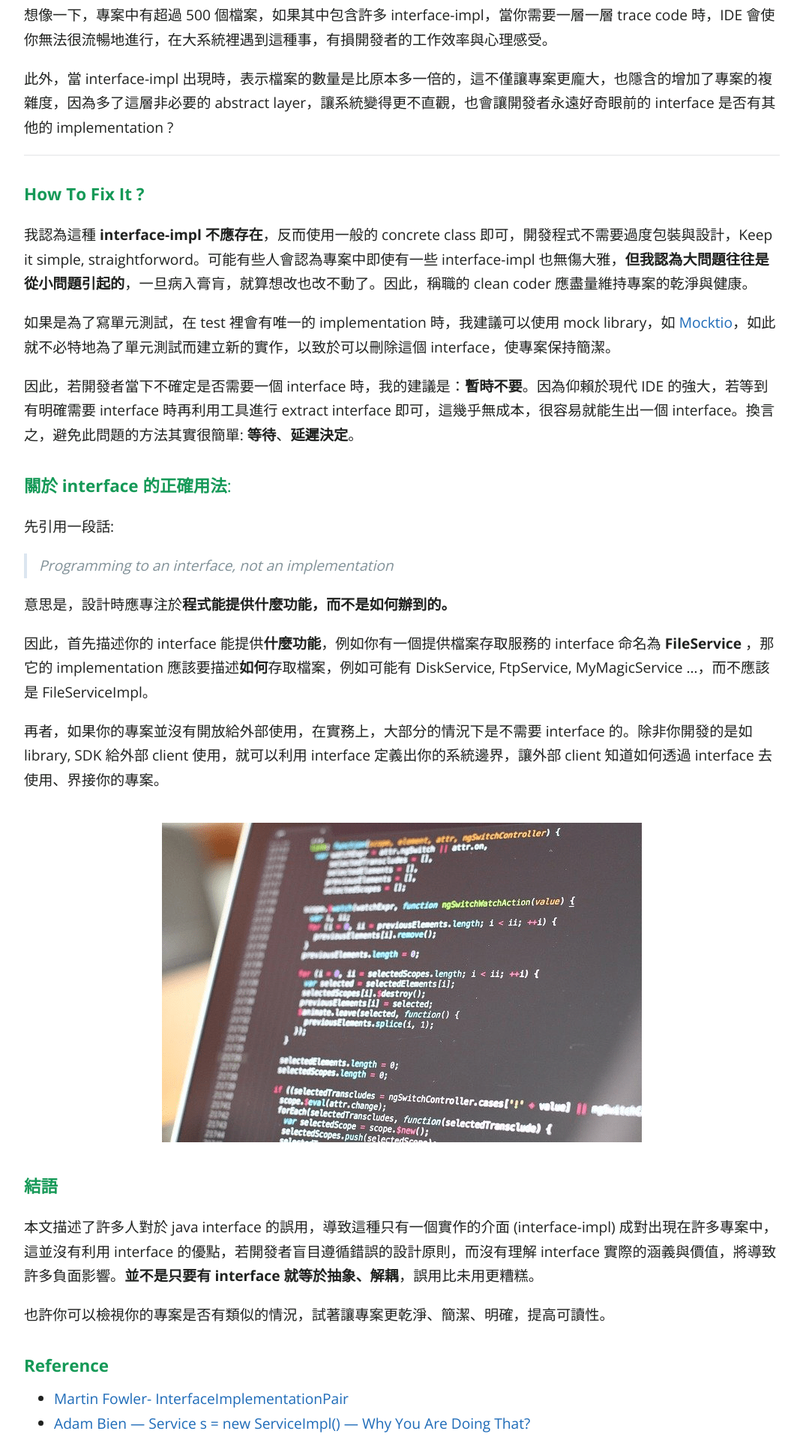
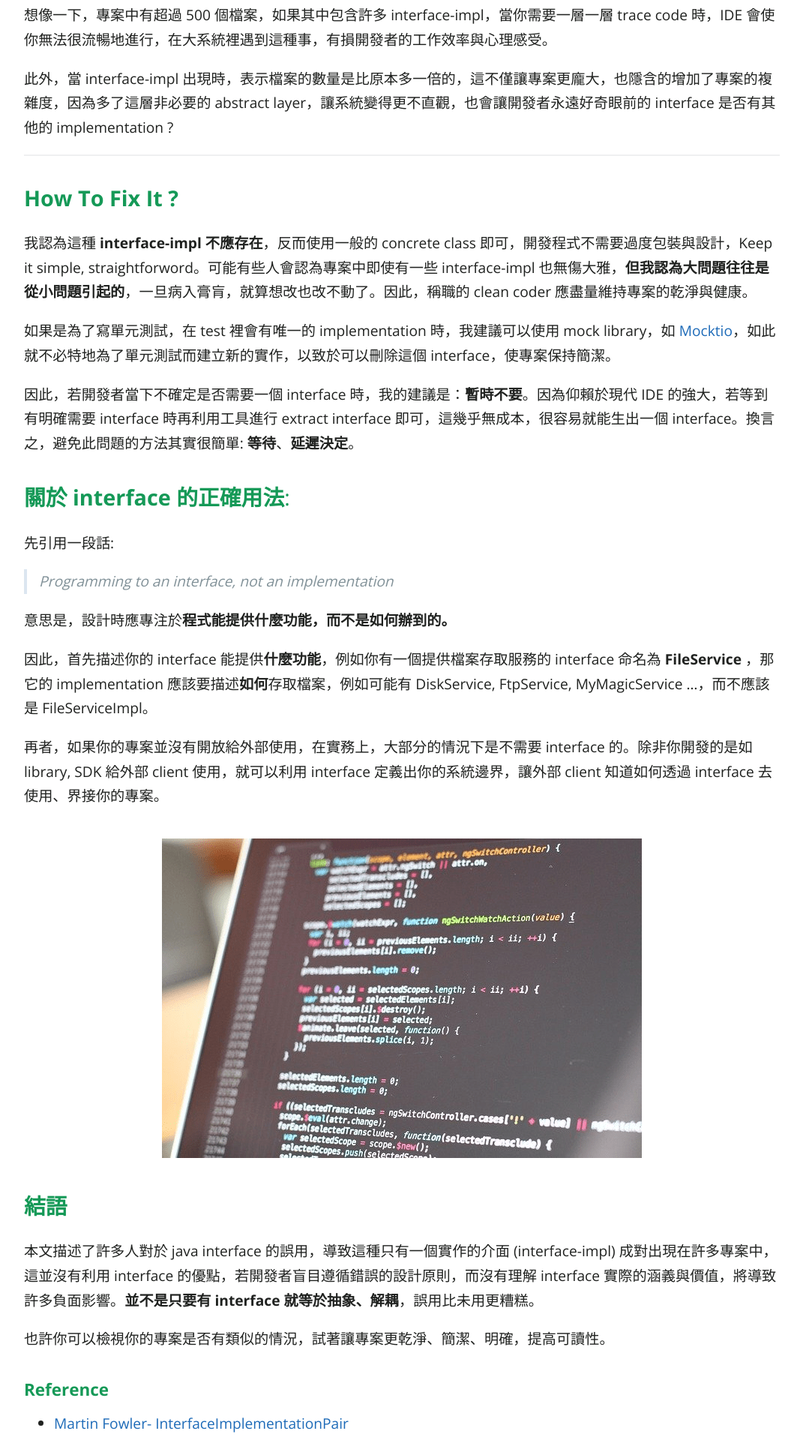
Before and after one commit to KaiSheng714/KaiSheng714.github.io, a Jekyll site: the page built from _posts/2022-01-20-anti-pattern-of-java-interface-impl-style.md, in a window 1280 px wide. Shown: the part 1513-3433 px from the top of the page at 75% size, without its empty margins (104-1175 px from the left). Built offline with Jekyll 4.4.1, drawn with Linux system fonts in a browser that asks for light colours; comment, search, counter and statistics services are not loaded.

Commit message:
fix-indent

```diff
--- a/_posts/2022-01-20-anti-pattern-of-java-interface-impl-style.md
+++ b/_posts/2022-01-20-anti-pattern-of-java-interface-impl-style.md
@@ -38,7 +38,7 @@ image: /assets/image/interface-impl.png
 
 ------
 
-### **How To Fix It ?**
+## **How To Fix It ?**
 
 我認為這種 **interface-impl 不應存在**，反而使用一般的 concrete class 即可，開發程式不需要過度包裝與設計，Keep it simple, straightforword。可能有些人會認為專案中即使有一些 interface-impl 也無傷大雅，**但我認為大問題往往是從小問題引起的**，一旦病入膏肓，就算想改也改不動了。因此，稱職的 clean coder 應盡量維持專案的乾淨與健康。
 
@@ -47,7 +47,7 @@ image: /assets/image/interface-impl.png
 因此，若開發者當下不確定是否需要一個 interface 時，我的建議是：**暫時不要**。因為仰賴於現代 IDE 的強大，若等到有明確需要 interface 時再利用工具進行 extract interface 即可，這幾乎無成本，很容易就能生出一個 interface。換言之，避免此問題的方法其實很簡單: **等待**、**延遲決定**。
 
 
-### **關於 interface 的正確用法**:
+## **關於 interface 的正確用法**:
 
 先引用一段話:
 
@@ -64,7 +64,7 @@ image: /assets/image/interface-impl.png
 ![常見的 Interface 錯誤用法](/assets/image/interface-impl.png?style=center)
 
 
-### **結語**
+## **結語**
 
 本文描述了許多人對於 java interface 的誤用，導致這種只有一個實作的介面 (interface-impl) 成對出現在許多專案中，這並沒有利用 interface 的優點，若開發者盲目遵循錯誤的設計原則，而沒有理解 interface 實際的涵義與價值，將導致許多負面影響。**並不是只要有 interface 就等於抽象、解耦**，誤用比未用更糟糕。
 
```
